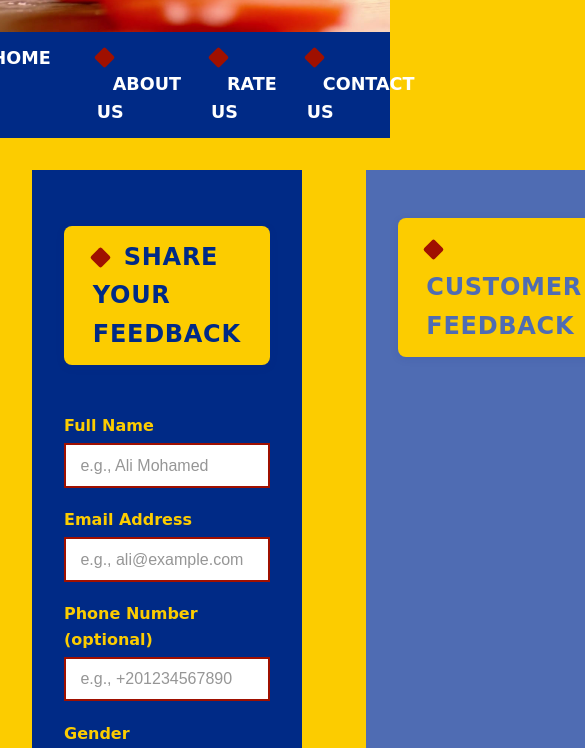
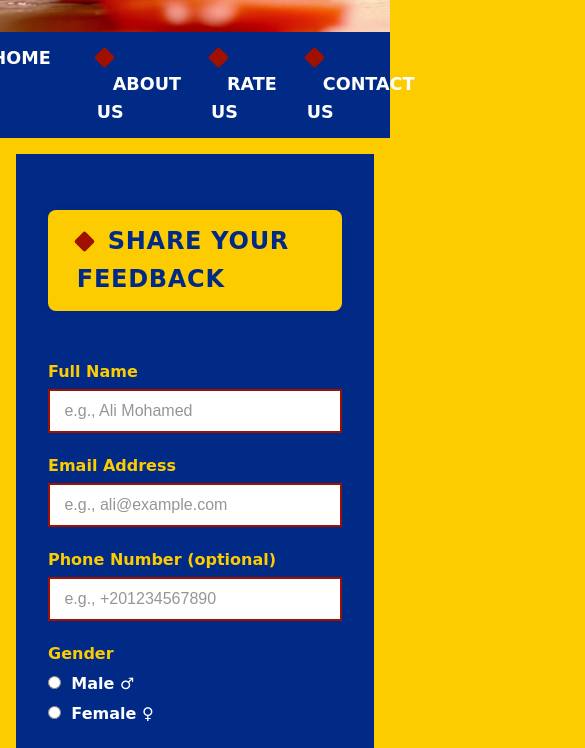
Before and after one commit to MoatazElsayad/Los-Pollos-Hermanos-Restaurant, a plain HTML site: page survey.html in a window 390 px wide. Shown: the part 318-1066 px from the top of the page, 585 px wide, since content can reach past the window. Drawn offline with Linux system fonts and the light colour scheme.

Commit message:
Update style.css

```diff
--- a/styles/style.css
+++ b/styles/style.css
@@ -1021,3 +1021,25 @@ form input[type="reset"]:hover {
 .remove-review-btn:focus .remove-icon {
     filter: invert(92%) sepia(99%) saturate(7492%) hue-rotate(359deg) brightness(97%) contrast(108%);
 }
+
+@media (max-width: 900px) {
+    .main-layout {
+        align-items: center;
+    }
+    .survey-reviews-grid {
+        grid-template-columns: 1fr;
+        gap: 2rem;
+        padding: 1rem;
+        align-items: center;
+        justify-items: center; /* Center children horizontally */
+    }
+    .survey-container,
+    .reviews {
+        max-width: 600px;   /* or your preferred max width */
+        width: 100%;
+        margin: 0 auto;     /* Center the divs */
+    }
+    .reviews {
+        margin-left: 0;
+    }
+}
```
